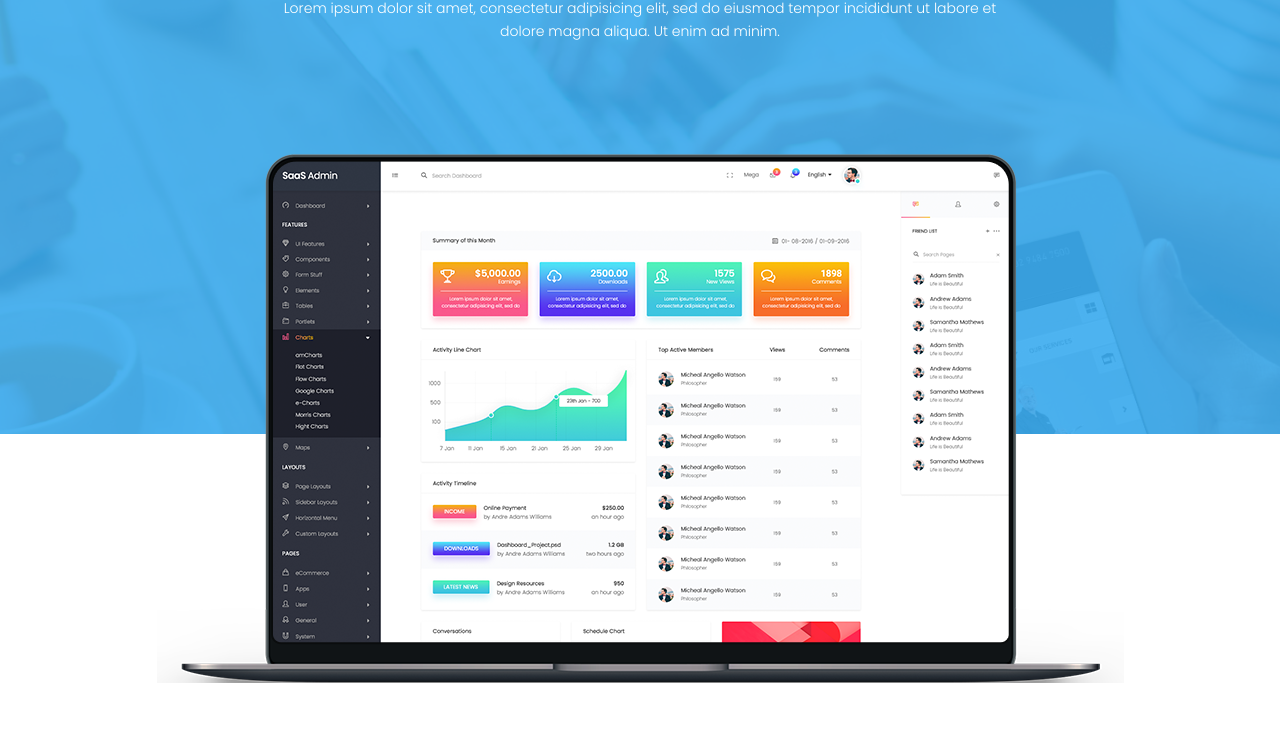
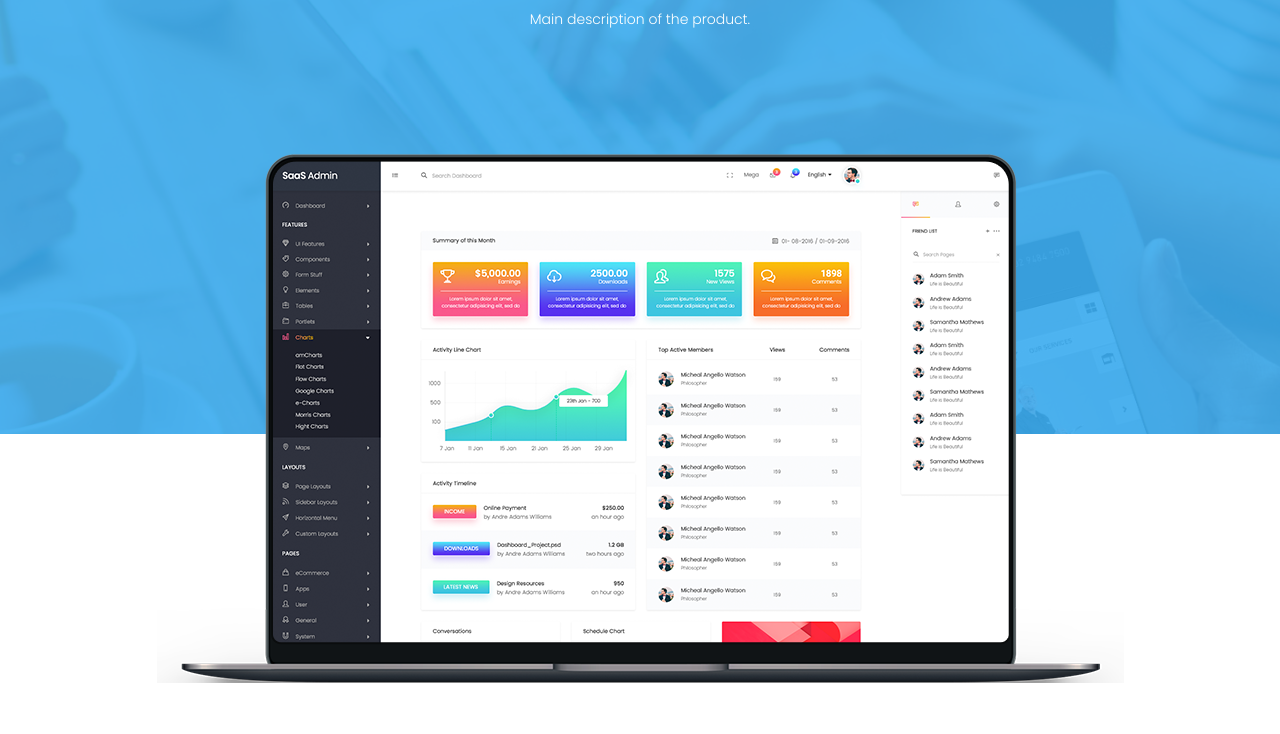
Before and after one commit to teopopescu10/teopopescu10.github.io, a plain HTML site: page index.html in a window 1280 px wide. Shown: the part 366-1100 px from the top of the page. Drawn offline with nearby package versions, Linux system fonts and the light colour scheme; some packages are replaced by stand-ins of ours.

Commit message:
description changed

```diff
--- a/index.html
+++ b/index.html
@@ -68,7 +68,7 @@
 								Organize all with SaaS
 							</h1>
 							<p class="pt-20 pb-20 text-white">
-								Lorem ipsum dolor sit amet, consectetur adipisicing elit, sed do eiusmod tempor incididunt ut labore et dolore magna aliqua. Ut enim ad minim.
+								Main description of the product.
 							</p>
 						</div>
 					</div>
```
